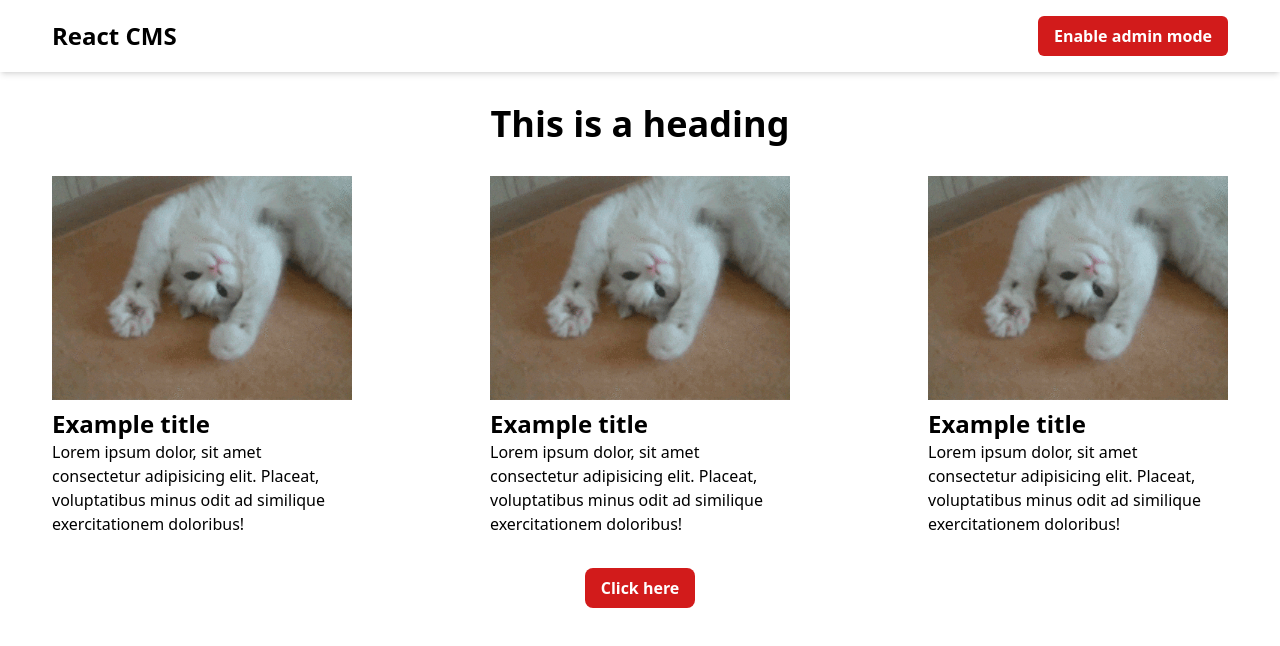
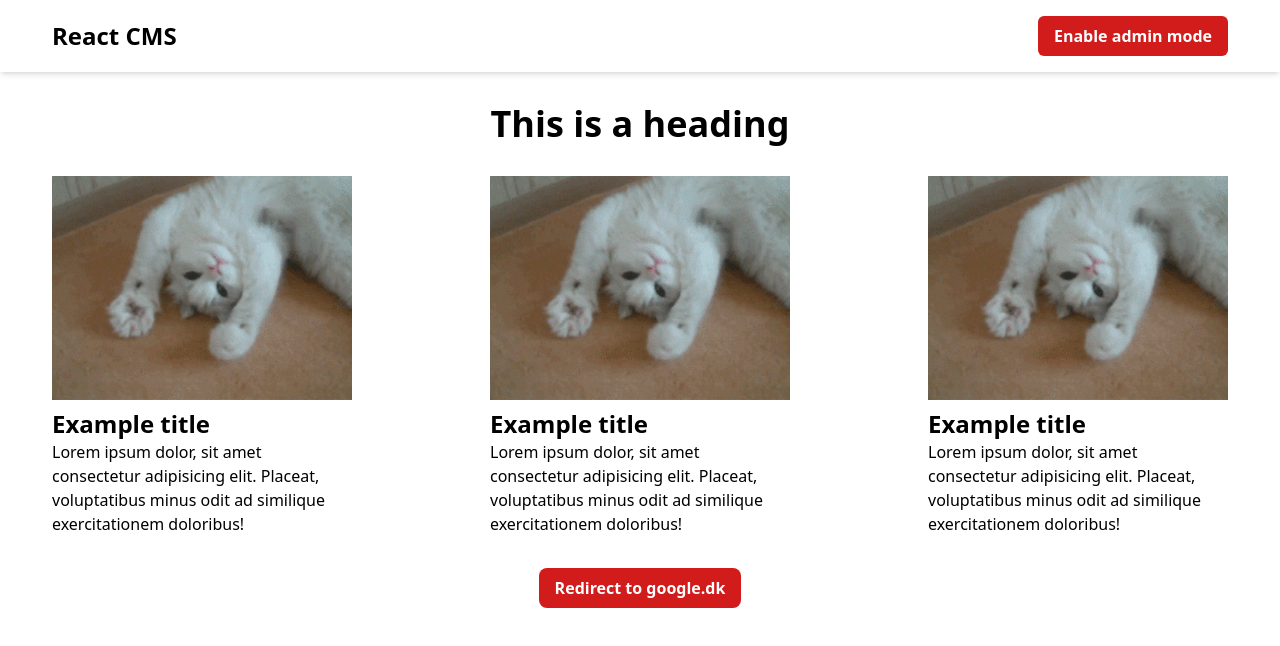
Before and after one commit to HenrikDK2/react-cms, a React (Create React App) app: page / in a window 1280 px wide. Shown: the top 646 px of the page. Built offline with nearby package versions, Linux system fonts and the light colour scheme.

Commit message:
Lighthouse recommendations

```diff
--- a/src/components/CardList.tsx
+++ b/src/components/CardList.tsx
@@ -31,6 +31,8 @@ export const CardList: FC<ICardListProps & Index> = ({ items, index }) => (
       {items.map(({ alt, src, title, text }, i) => (
         <li key={i} className="w-[300px]">
           <img
+            width={300}
+            height={224}
             className="block min-h-[224px]"
             alt={alt}
             src={src || placeholderImage}
--- a/src/redux/slices/contentSlice.ts
+++ b/src/redux/slices/contentSlice.ts
@@ -28,7 +28,7 @@ export const defaultCardList: CardListContent = {
 export const defaultLink: LinkContent = {
   type: "link",
   props: {
-    text: "Click here",
+    text: "Redirect to google.dk",
     href: "https://google.dk",
     bgcolor: "#d21b1b",
     color: "#fff",
```
